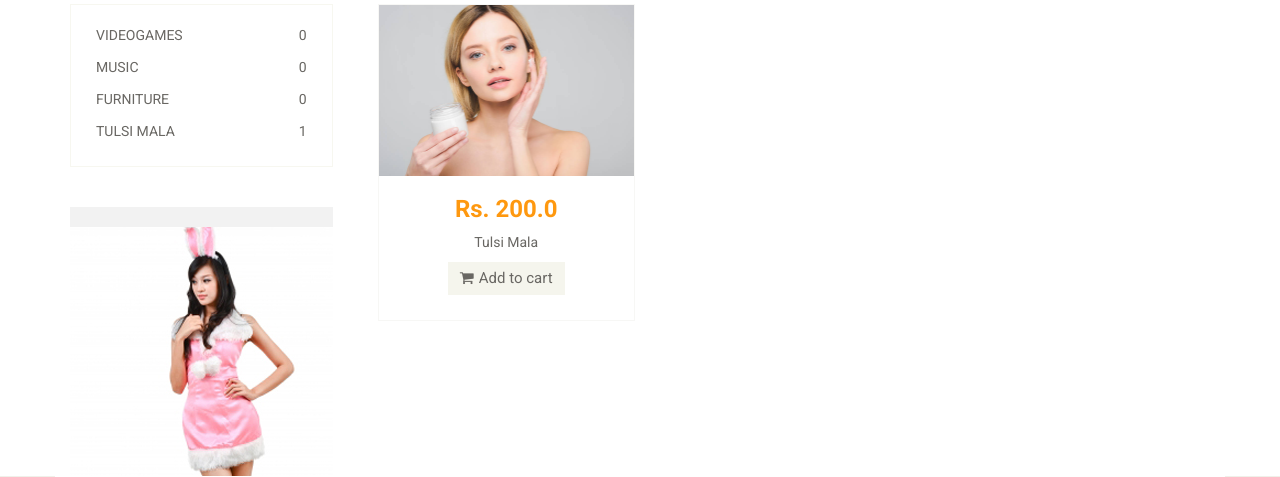
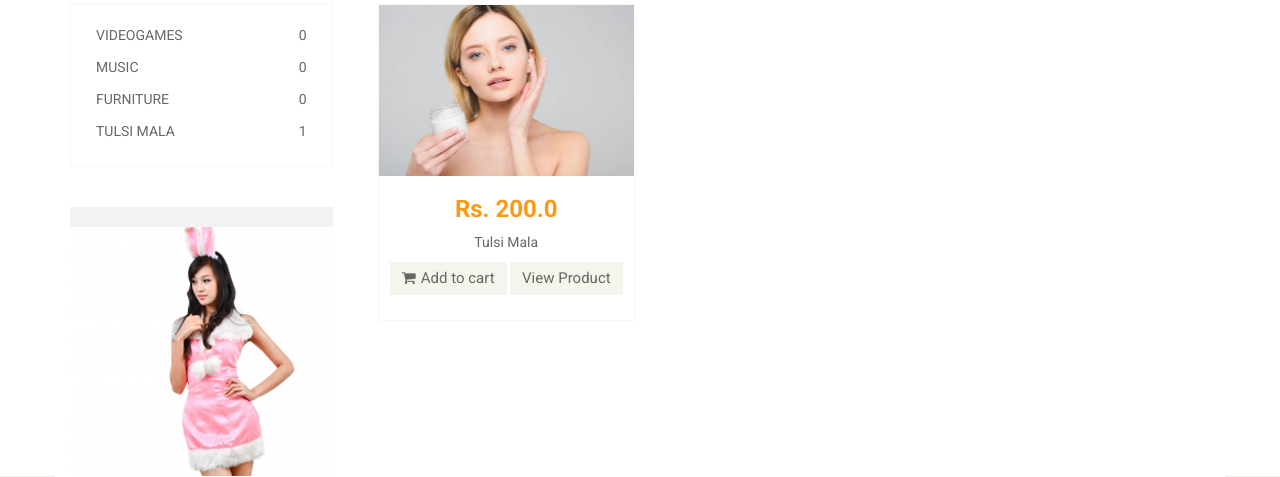
Before and after one commit to Sparsagr/Test_Ecom_2, a Django app: page / in a window 1280 px wide. Shown: the part 808-1285 px from the top of the page. Run offline with Django 4.2, Linux system fonts and the light colour scheme; data comes from the database, SQL or seed files in the repository; both versions use the stored data as it was after the commit.

Commit message:
Dev: Prod-details

```diff
--- a/core/models.py
+++ b/core/models.py
@@ -1,6 +1,7 @@
 from django.db import models
 from django.contrib.auth.models import User
 from django.urls import reverse
+from django.utils.text import slugify
 
 
 # Create your models here.
@@ -28,11 +29,15 @@ class Category(models.Model):
 class Product(models.Model):
     name = models.CharField(max_length=100)
     category = models.ForeignKey('Category', on_delete=models.CASCADE)
-    slug = slug = models.SlugField(unique=True, null=True, blank=True)
+    slug = models.SlugField(unique=True, null=True, blank=True)
     desc = models.TextField()
     price = models.FloatField(default=0.0)
     product_available_count = models.IntegerField(default=0)
     img = models.ImageField(upload_to='images/')
+
+    def save(self, *args, **kwargs):
+        self.slug = slugify(self.name)
+        super(Product, self).save(*args, **kwargs)
 
     def get_add_to_cart_url(self):
         return reverse("core:add-to-cart", kwargs={"pk": self.pk})
@@ -40,6 +45,11 @@ class Product(models.Model):
     def __str__(self):
         return self.name
 
+# class Reviews(models.Model):
+#     name = models.CharField(max_length=50)
+#     email = models.EmailField()
+#     review = models.CharField(max_length=5000)
+#     product = models.ForeignKey(Product, on_delete=models.CASCADE, related_name="product_images")
 
 class Offer(models.Model):
     image = models.ImageField(upload_to="offers/")
--- a/core/urls.py
+++ b/core/urls.py
@@ -10,7 +10,7 @@ urlpatterns = [
     path('cart', views.cart, name='cart'),
     path('contactus', views.contactus, name='contactus'),
     path('managecontactus', views.managecontactus, name='managecontactus'),
-    path('products', views.products, name='products'),
+    path('<slug>', views.products, name='products'),
     path('managenewsletter', views.managenewsletter, name='managenewsletter'),
     path('category/<int:id>', views.category, name='category'),
     path('add_to_cart/<pk>', views.add_to_cart, name="add_to_cart"),
--- a/core/views.py
+++ b/core/views.py
@@ -136,11 +136,16 @@ def category(request, id):
 
     return render(request, "core/category.html", parameters)
 
-def products(request):
-    if(request.user.is_authenticated):
-        len_of_cart = len(Cart.objects.filter(user=request.user))
-        return render(request,"core/product-details.html",{'len_of_cart':len_of_cart})
-    return render(request,"core/product-details.html")
+def products(request, slug):
+    try:
+        product = Product.objects.get(slug=slug)
+        if(request.user.is_authenticated):
+            len_of_cart = len(Cart.objects.filter(user=request.user))
+            return render(request,"core/product-details.html", {'len_of_cart':len_of_cart, 'prodDescp':product})
+        return render(request,"core/product-details.html", {'prodDescp':product})
+
+    except Exception as e:
+        return HttpResponse("404 Not Found")
 
 
 def shop(request):
--- a/templates/core/index.html
+++ b/templates/core/index.html
@@ -145,6 +145,9 @@
                       <a href="{% url 'add_to_cart' product.pk %}" class="btn btn-default add-to-cart"
                         ><i class="fa fa-shopping-cart"></i>Add to cart</a
                       >
+                      <a href="{% url 'products' product.slug %}" class="btn btn-default add-to-cart"
+                        ></i>View Product</a
+                      >
                     </div>
                     <div class="product-overlay">
                       <div class="overlay-content">
@@ -153,6 +156,9 @@
                         <a href="{% url 'add_to_cart' product.pk %}" class="btn btn-default add-to-cart"
                           ><i class="fa fa-shopping-cart"></i>Add to cart</a
                         >
+                        <a href="{% url 'products' product.slug %}" class="btn btn-default add-to-cart"
+                        ></i>View Product</a
+                      >
                       </div>
                     </div>
                   </div>
```
Also changed, not shown: core/admin.py (+7 -0 lines), templates/core/product-details.html (+5 -14 lines), core/migrations/0008_product_slug.py (added), core/migrations/0009_reviews.py (added), db.sqlite3, media/images/beautyGirl.jpeg (added).
